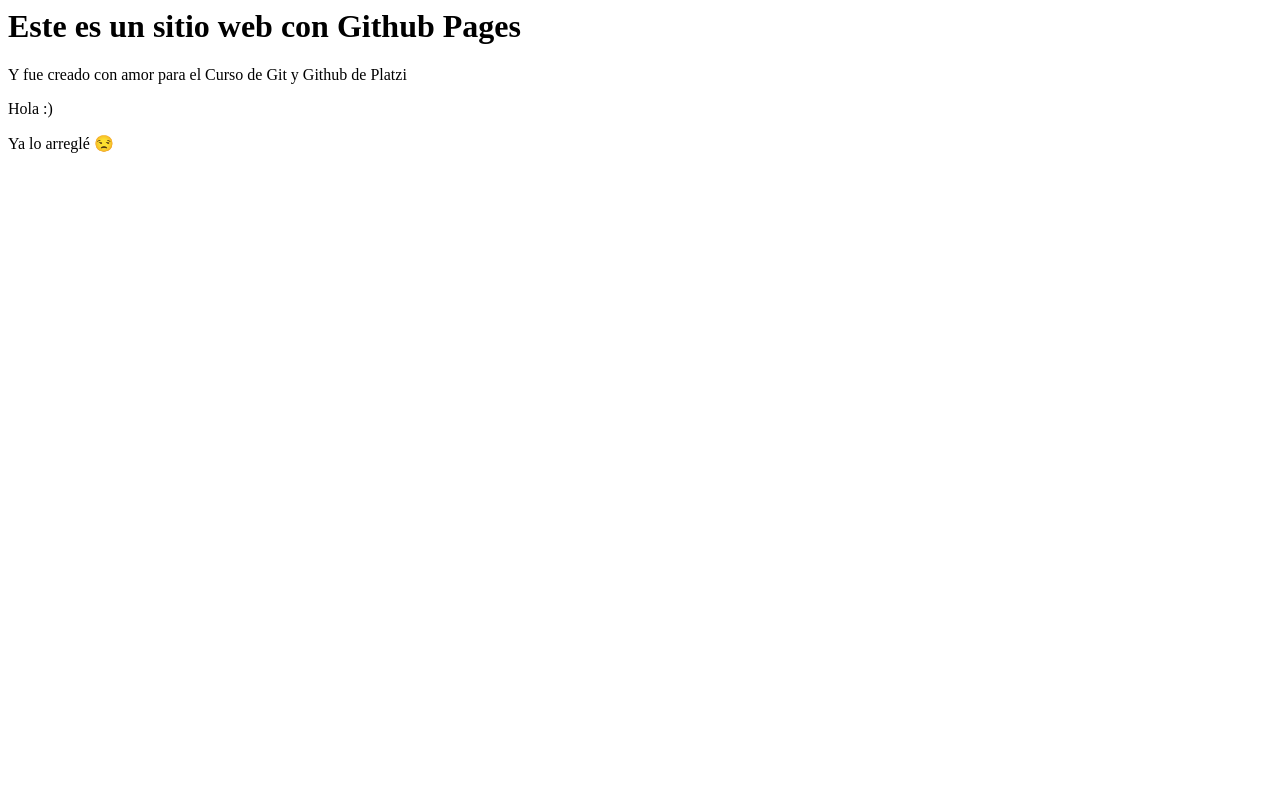
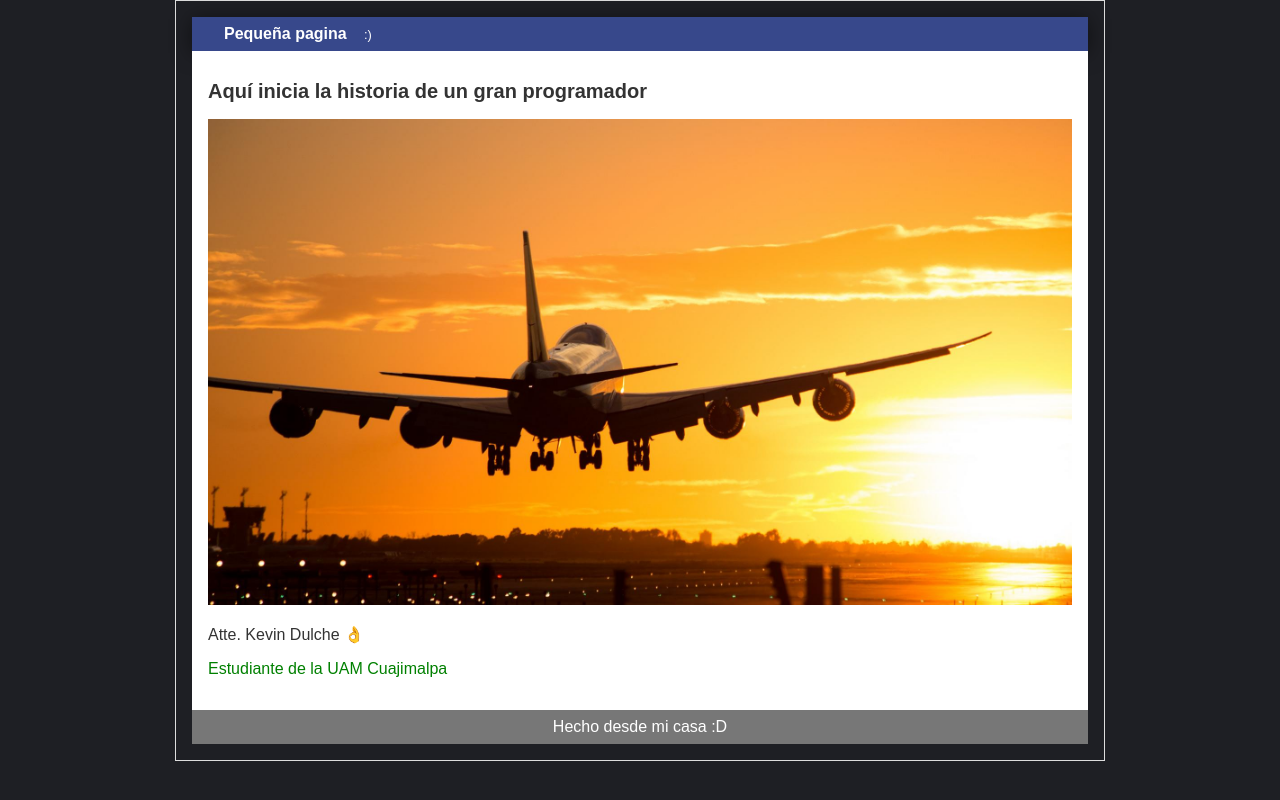
Before and after one commit to kevin-dulche/kevin-dulche.github.io, a plain HTML site: page index.html in a window 1280 px wide. Drawn offline with Linux system fonts and the light colour scheme.

Commit message:
Creacion pagina real 1

```diff
--- /dev/null
+++ b/css/estilos.css
@@ -0,0 +1,60 @@
+body
+{
+    background: #1e1f24;
+    color: #333;
+    text-align: center;
+    font-family: Arial;
+    font-size: 16px;
+    margin: 0;
+    padding: 0;
+}
+
+#cabecera
+{
+    background: #37488b;
+    box-shadow: 0px 2px 20px 0px rgba(0, 0, 0, 0.5);
+    color: white;
+    font-weight: bold;
+    margin: 0;
+    padding: 0.5em 0 0.5em 2em;
+}
+
+#cabecera #tagline
+{
+    padding: 0 0 0 1em;
+    font-weight: normal;
+    font-size: 0.8em;
+}
+
+#container
+{
+    width: 70%;
+    padding: 1em;
+    text-align: left;
+    border: 1px solid #ddd;
+    margin: 0 auto;
+}
+
+#container h1
+{
+    font-size: 20px;
+}
+
+#post
+{
+    background: white;
+    padding: 1em;
+}
+
+#Cuajimalpa
+{
+    color: green;
+}
+
+#footer
+{
+    background: #777;
+    color: white;
+    text-align: center;
+    padding: 0.5em;
+}
--- a/index.html
+++ b/index.html
@@ -1,6 +1,28 @@
-<h1>Este es un sitio web con Github Pages</h1>
-<p>Y fue creado con amor para el Curso de Git y Github de Platzi</p>
-
-<p>Hola :)</p>
-
-<p>Ya lo arreglé 😒</p>
+<!DOCTYPE html>
+<html lang="es">
+    <head>
+        <meta charset="UTF-8">
+        <meta name="viewport" content="width=device-width, initial-scale=1.0">
+        <title>Kevin 😁</title>
+        <link rel="stylesheet" href="css/estilos.css" />
+    </head>
+    <body>
+        <div id="container">
+            <div id="cabecera">
+                Pequeña pagina
+                <span id="tagline">:)</span>
+            </div>
+            <div id="post">
+                <h1>Aquí inicia la historia de un gran programador</h1>
+                <p><img src="./images/Avion1.jpg" width="100%"/></p>
+                <p>Atte. Kevin Dulche 👌</p>
+                <div id="Cuajimalpa">
+                    <p>Estudiante de la UAM Cuajimalpa</p>
+                </div>
+            </div>
+            <div id="footer">
+                Hecho desde mi casa :D
+            </div>
+        </div>
+    </body>
+</html>
```
Also changed, not shown: images/Avion1.jpg (added).
